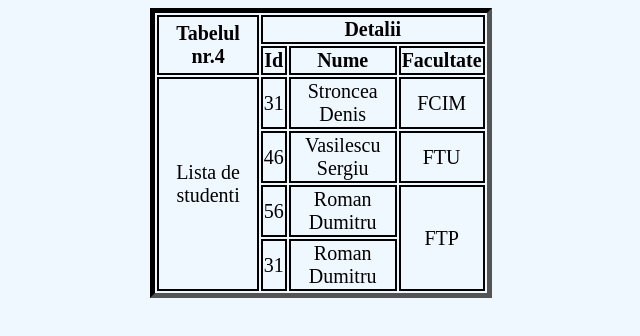
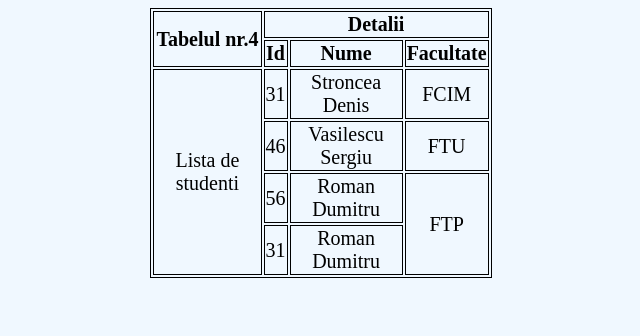
Before and after one commit to QflashQ/Facultate, a plain HTML site: page index.html in a window 1280 px wide. Shown: the whole page, without its empty margins (319-959 px from the left). Drawn offline with Linux system fonts and the light colour scheme.

Commit message:
Update style.css

```diff
--- a/css/style.css
+++ b/css/style.css
@@ -3,7 +3,7 @@ body {
 }
 
 table, th, td {
-    border: 2px solid rgb(0, 0, 0);
+    border: 1px solid rgb(0, 0, 0);
     border-style: double;
 }
 
@@ -11,7 +11,5 @@ table {
     width: 27%;
     margin: 0 auto;
     font-size: 20px;
-    border-style: inset;
-    border-width: 5px;
     text-align: center;
 }
```
